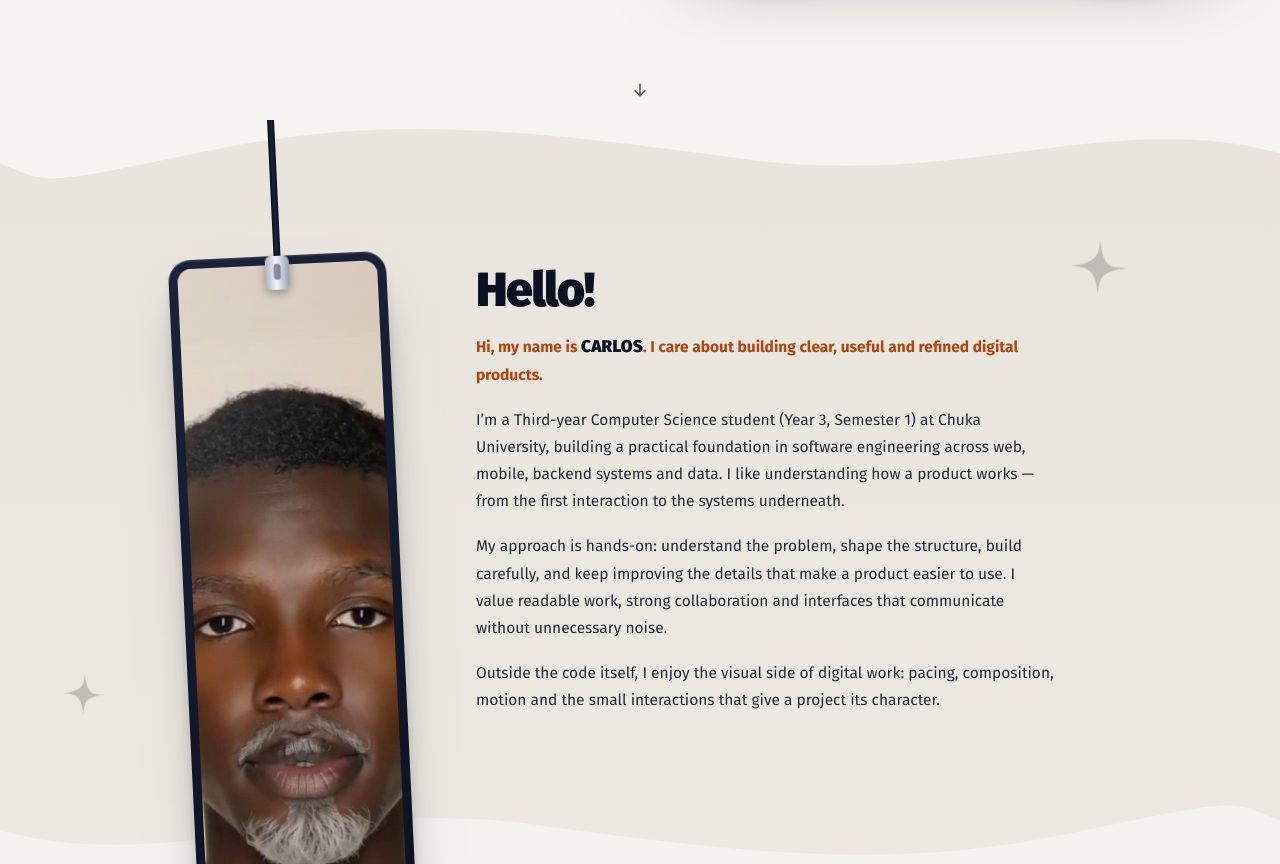
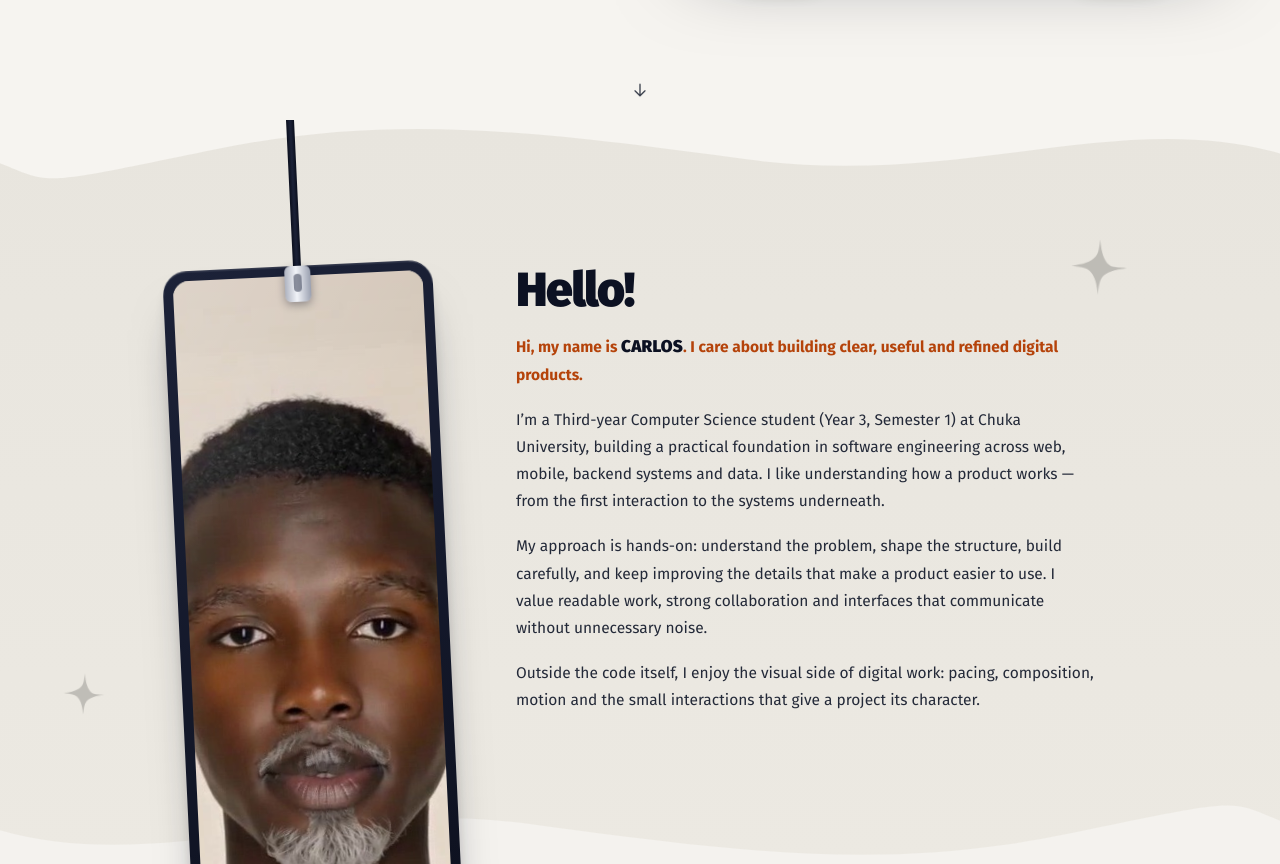
Before and after one commit to loscar234/portfolio, a website built with Vite: page index.html in a window 1280 px wide. Shown: the part 680-1544 px from the top of the page. Built offline with nearby package versions, Linux system fonts and the light colour scheme.

Commit message:
Enlarge floating ID card and adjust portrait aspect ratio to show full face

```diff
--- a/src/styles.css
+++ b/src/styles.css
@@ -181,16 +181,16 @@ body.ready .screen-scan { animation: scan 6.5s 3.2s linear infinite; }
 
 /* ============================ ABOUT ============================ */
 .about { position: relative; padding: 140px 0 150px; background: linear-gradient(180deg, #e8e5de 0%, #ece9e2 100%); overflow: hidden; }
-.about-grid { display: grid; grid-template-columns: 300px 1fr; gap: 56px; align-items: start; }
-.lanyard-wrap { position: relative; height: 410px; display: flex; justify-content: center; margin-top: -140px; padding-top: 0; }
-.lanyard { position: relative; width: 218px; transform-origin: 50% 0; cursor: grab; touch-action: none; user-select: none; will-change: transform; outline-offset: 10px; }
+.about-grid { display: grid; grid-template-columns: 340px 1fr; gap: 56px; align-items: start; }
+.lanyard-wrap { position: relative; height: 490px; display: flex; justify-content: center; margin-top: -140px; padding-top: 0; }
+.lanyard { position: relative; width: 270px; transform-origin: 50% 0; cursor: grab; touch-action: none; user-select: none; will-change: transform; outline-offset: 10px; }
 .lanyard.grab { cursor: grabbing; }
-.strap { width: 7px; height: 150px; margin: 0 auto; background: linear-gradient(90deg, #0b0f1d, #1c2238 50%, #0b0f1d); border-radius: 0 0 3px 3px; }
-.clip { position: absolute; left: 50%; top: 136px; width: 24px; height: 34px; transform: translateX(-50%); border-radius: 6px; background: linear-gradient(90deg, #aeb3c0, #f1f3f8 45%, #9aa0b0); box-shadow: 0 3px 8px rgba(12, 17, 34, .35); z-index: 3; }
-.clip::after { content: ''; position: absolute; left: 50%; top: 8px; width: 7px; height: 16px; transform: translateX(-50%); border-radius: 4px; background: #5c6275; opacity: .7; }
-.id-card { position: relative; margin-top: -14px; padding: 9px; border-radius: 22px; background: linear-gradient(160deg, #1c2238, #090c18); box-shadow: 0 34px 50px -22px rgba(12, 17, 34, .55), 0 10px 18px -8px rgba(12, 17, 34, .3), inset 0 1.5px 0 rgba(255, 255, 255, .12); }
-.id-card img { width: 100%; aspect-ratio: .8; object-fit: cover; object-position: 50% 30%; border-radius: 14px; background: #efe5d9; pointer-events: none; }
-.id-card::after { content: ''; position: absolute; inset: 9px; border-radius: 14px; pointer-events: none; background: linear-gradient(120deg, rgba(255, 255, 255, .22), transparent 38%); }
+.strap { width: 8px; height: 160px; margin: 0 auto; background: linear-gradient(90deg, #0b0f1d, #1c2238 50%, #0b0f1d); border-radius: 0 0 3px 3px; }
+.clip { position: absolute; left: 50%; top: 146px; width: 26px; height: 36px; transform: translateX(-50%); border-radius: 6px; background: linear-gradient(90deg, #aeb3c0, #f1f3f8 45%, #9aa0b0); box-shadow: 0 3px 8px rgba(12, 17, 34, .35); z-index: 3; }
+.clip::after { content: ''; position: absolute; left: 50%; top: 8px; width: 8px; height: 18px; transform: translateX(-50%); border-radius: 4px; background: #5c6275; opacity: .7; }
+.id-card { position: relative; margin-top: -14px; padding: 10px; border-radius: 24px; background: linear-gradient(160deg, #1c2238, #090c18); box-shadow: 0 34px 50px -22px rgba(12, 17, 34, .55), 0 10px 18px -8px rgba(12, 17, 34, .3), inset 0 1.5px 0 rgba(255, 255, 255, .12); }
+.id-card img { width: 100%; aspect-ratio: 4 / 5; object-fit: cover; object-position: center 20%; border-radius: 16px; background: #efe5d9; pointer-events: none; }
+.id-card::after { content: ''; position: absolute; inset: 10px; border-radius: 16px; pointer-events: none; background: linear-gradient(120deg, rgba(255, 255, 255, .22), transparent 38%); }
 .about-copy { padding-top: 6px; max-width: 580px; }
 .about-copy > * + * { margin-top: 18px; }
 .about-title { font-size: clamp(36px, 4vw, 48px); font-weight: 900; letter-spacing: -.03em; line-height: 1; margin-bottom: 4px; }
@@ -381,7 +381,7 @@ body.ready .screen-scan { animation: scan 6.5s 3.2s linear infinite; }
   .hero h1 { min-height: 0; }
   .monitor { width: min(100%, 520px); margin-inline: auto; }
   .about-grid { grid-template-columns: 1fr; gap: 10px; }
-  .lanyard-wrap { margin-top: -120px; height: 380px; }
+  .lanyard-wrap { margin-top: -120px; height: 460px; }
   .about-copy { max-width: none; }
   .contact-grid { grid-template-columns: 1fr; }
   .desktop-nav, .hire-btn { display: none; }
@@ -410,6 +410,8 @@ body.ready .screen-scan { animation: scan 6.5s 3.2s linear infinite; }
   .soft-grid { grid-template-columns: 1fr 1fr; gap: 12px; }
   .hero-actions .pill { height: 42px; padding: 0 18px; }
   .loader-side, .loader-corner.tr { display: none; }
+  .lanyard { width: min(250px, 80vw); }
+  .lanyard-wrap { height: 440px; }
 }
 @media (prefers-reduced-motion: reduce) {
   html { scroll-behavior: auto; }
```
